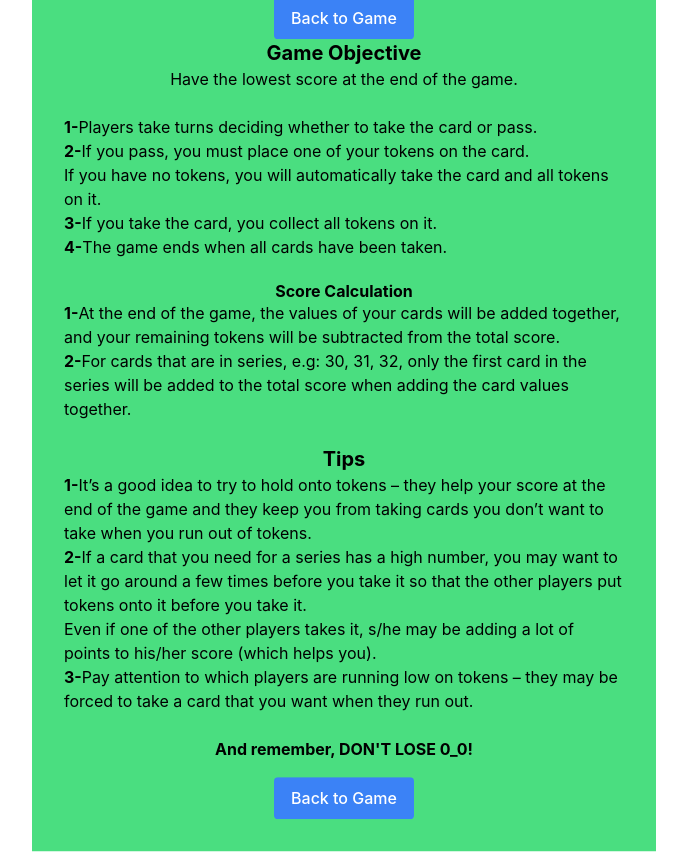
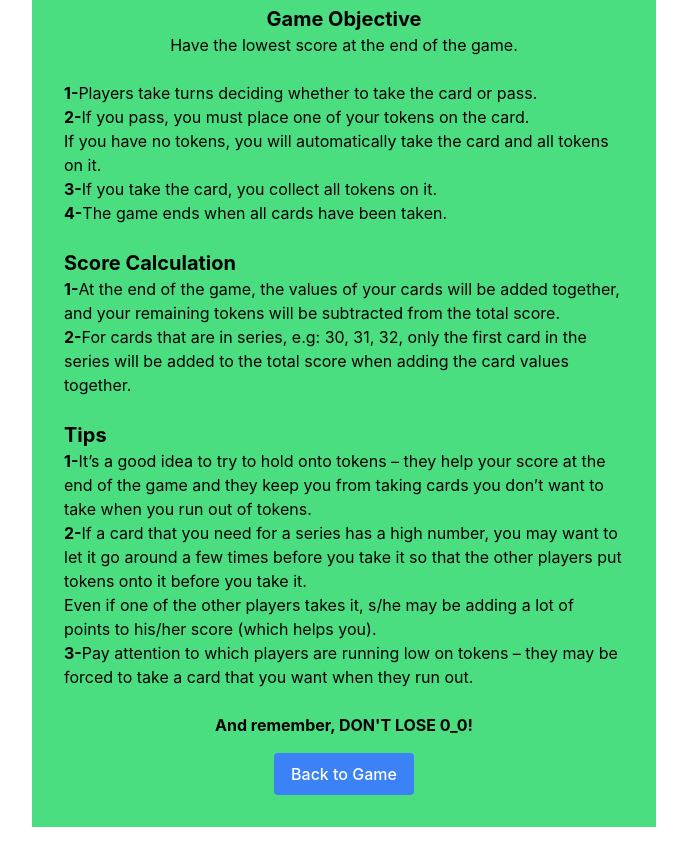
Before and after one commit to BlackDovah/NoThanksBoardGame, a React (Vite) app: page /instructions in a window 1280 px wide. Shown: the whole page, without its empty margins (296-983 px from the left). After the commit the page ends 835 px from the top, so only its background shows below. Built offline with nearby package versions, Linux system fonts and the light colour scheme; what boardgame.io would draw is missing.

Commit message:
Update Instructions.jsx

```diff
--- a/src/components/Instructions.jsx
+++ b/src/components/Instructions.jsx
@@ -21,22 +21,17 @@ export const Instructions = () => {
   return (
     <div
       className="xl:absolute xl:top-1/2 xl:left-1/2 xl:transform xl:-translate-x-1/2
-    xl:-translate-y-1/2 text-center bg-green-400 border-white border-8 p-8
+    xl:-translate-y-1/2 text-start bg-green-400 border-white border-8 p-8
     rounded-lg text-black"
     >
-      <Link to="/">
-        <button className="mt-4 px-4 py-2 bg-blue-500 text-white rounded hover:bg-blue-600">
-          Back to Game
-        </button>
-      </Link>
-      <h1 className="text-xl">
+      <h1 className="text-center text-xl">
         <strong>Game Objective</strong>
       </h1>
-      <p>
+      <p className="text-center">
         Have the lowest score at the end of the game.
       </p>
       <br></br>
-      <ol className="text-start">
+      <ol>
         <li>
           <strong>1-</strong>Players take turns deciding whether to take the
           card or pass.
@@ -56,10 +51,10 @@ export const Instructions = () => {
         </li>
       </ol>
       <br></br>
-      <h1>
+      <h1 className="text-xl">
         <strong>Score Calculation</strong>
       </h1>
-      <ol className="text-start">
+      <ol>
         <strong>1-</strong>At the end of the game, the values of your cards will
         be added together, and your remaining tokens will be subtracted from the
         total score.
@@ -72,7 +67,7 @@ export const Instructions = () => {
       <h1 className="text-xl">
         <strong>Tips</strong>
       </h1>
-      <ol className="text-start">
+      <ol>
         <li>
           <strong>1-</strong>It’s a good idea to try to hold onto tokens – they
           help your score at the end of the game and they keep you from taking
@@ -93,14 +88,16 @@ export const Instructions = () => {
         </li>
       </ol>
       <br></br>
-      <p>
+      <p className="text-center">
         <strong>And remember, DON'T LOSE 0_0!</strong>
       </p>
-      <Link to="/">
-        <button className="mt-4 px-4 py-2 bg-blue-500 text-white rounded hover:bg-blue-600">
-          Back to Game
-        </button>
-      </Link>
+      <div className="text-center">
+        <Link to="/">
+          <button className="mt-4 px-4 py-2 bg-blue-500 text-white rounded hover:bg-blue-600">
+            Back to Game
+          </button>
+        </Link>
+      </div>
     </div>
   );
 };
```
